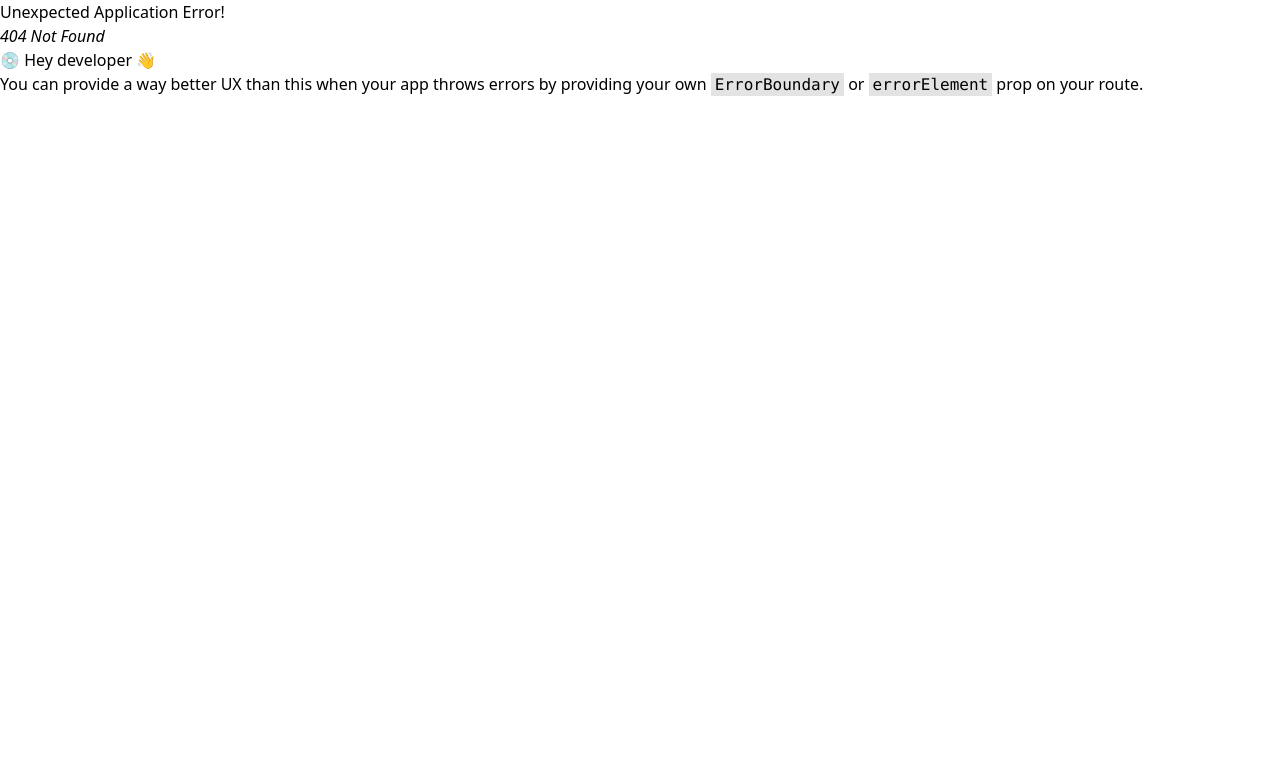
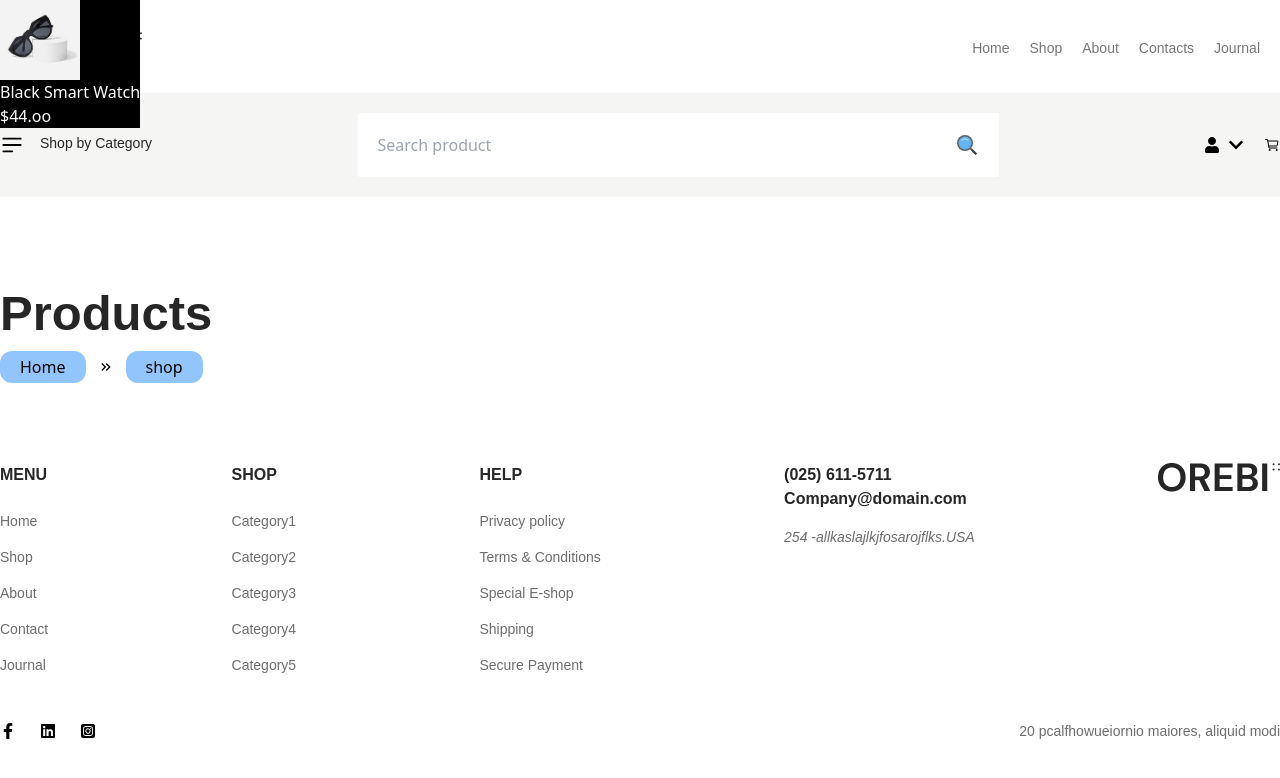
Before and after one commit to seydurrahman/FDR-2303-e-commerce, a React (Vite) app: page /shop in a window 1280 px wide. Before the commit this address had no page. Shown: the top 778 px of the page. Built offline with nearby package versions, Linux system fonts and the light colour scheme.

Commit message:
Breadcrumb almost done

```diff
--- a/src/App.jsx
+++ b/src/App.jsx
@@ -6,11 +6,13 @@ import {
   Route,
   RouterProvider,
 } from "react-router-dom";
+import Shop from "./Pages/Shop/Shop";
 
 function App() {
   const router = createBrowserRouter(createRoutesFromElements(
     <Route path="/" element={<RootLayout/>}>
       <Route index element={<Home/>}/>
+      <Route path="/shop" element={<Shop/>}/>
     </Route>
   ))
 
--- /dev/null
+++ b/src/Component/CommonComponent/BreadCrumb/BreadCrumb.jsx
@@ -0,0 +1,35 @@
+import React from 'react'
+import { Link , useLocation} from 'react-router-dom'
+import { MdKeyboardDoubleArrowRight } from "react-icons/md";
+
+const BreadCrumb = () => {
+    const location=useLocation()
+    let BreadCrumbPathName = location.pathname.split("/").filter((x)=>x);
+    let BreadCrumbList="";
+  return (
+    <div>
+        <ul className='flex items-center gap-3'>
+            <li>
+                <Link to={"/"} className='bg-blue-300 py-1 px-5 rounded-xl hover:bg-green-400' >Home</Link>
+            </li>
+            <MdKeyboardDoubleArrowRight/>
+            {BreadCrumbPathName.map((path,index)=>{
+                const isLast =index===BreadCrumbPathName.length-1
+                BreadCrumbList += path;
+                return(
+                    <li key={path}>
+                        {isLast?(
+                            <Link className={`${isLast?"bg-blue-300 py-1 px-5 rounded-xl hover:bg-green-400":null}`}>{path}</Link>
+                        ):(
+                            <Link to={`/${BreadCrumbList}`} className={`${isLast?"bg-blue-300 py-1 px-5 rounded-xl hover:bg-green-400":null}`}>{path}</Link>
+                        )}
+
+                    </li>
+                )
+            })}
+        </ul>
+    </div>
+  )
+}
+
+export default BreadCrumb
--- a/src/Component/HomeComponent/MenuBar/MenuBar.jsx
+++ b/src/Component/HomeComponent/MenuBar/MenuBar.jsx
@@ -78,10 +78,10 @@ const MenuBar = () => {
                 {showAccount && (<div>
                     <ul className='w-full sm:w-[200px] left-0 top-[185px] z-10 text-center  bg-gray-700 absolute text-white py-5 divide-y divide-solid'>
                         <li className='py-4'>
-                            <a href="#">My Account</a>
+                            <Link to={"/"}>My Account</Link>
                         </li>
                         <li className='PY-4'>
-                            <a href="#">Log Out</a>
+                            <Link to={"/"}>Log Out</Link>
                         </li>
                     </ul>
                 </div>)
@@ -91,7 +91,7 @@ const MenuBar = () => {
                 <div className='cursor-pointer' onClick={handleCart1}>
                     <IoCartOutline/>
                 </div>
-                <div className=' bg-black text-white absolute top-[100px] left-0 w-full sm:w-fit'>
+                <div className=' bg-black text-white absolute top-[0px] left-0 w-full sm:w-fit'>
                     <div className='w-[80px] h-[80px] object-cover'>
                         <img src={cartItem} alt={cartItem} />
                     </div>
--- /dev/null
+++ b/src/Pages/Shop/Shop.jsx
@@ -0,0 +1,16 @@
+import React from 'react'
+import BreadCrumb from '../../Component/CommonComponent/BreadCrumb/BreadCrumb'
+const Shop = () => {
+  return (
+    <>
+        <div className="container">
+        <div className=' py-20'>
+            <h1 className='text-[49px] font-DMsans font-bold text-main_font_color'>Products</h1>
+            <BreadCrumb/>
+        </div>
+        </div>
+    </>
+  )
+}
+
+export default Shop
```
